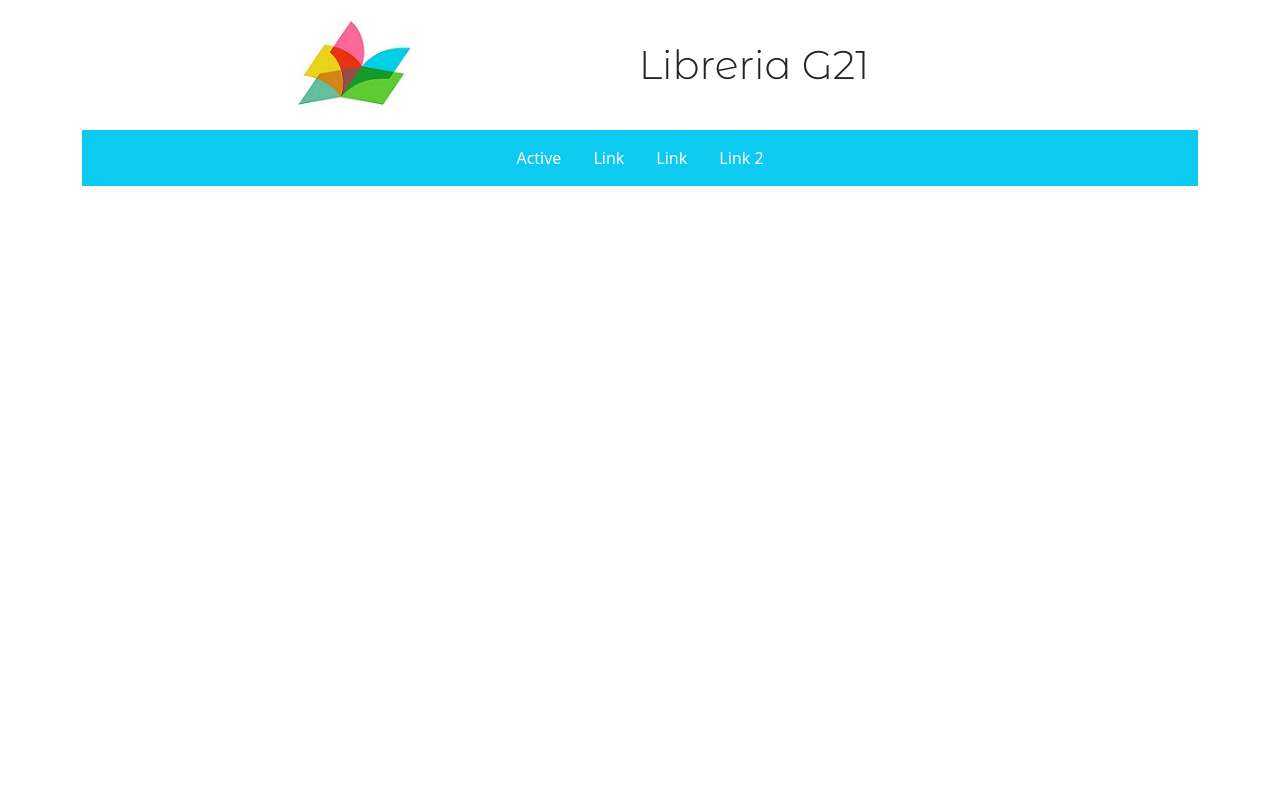
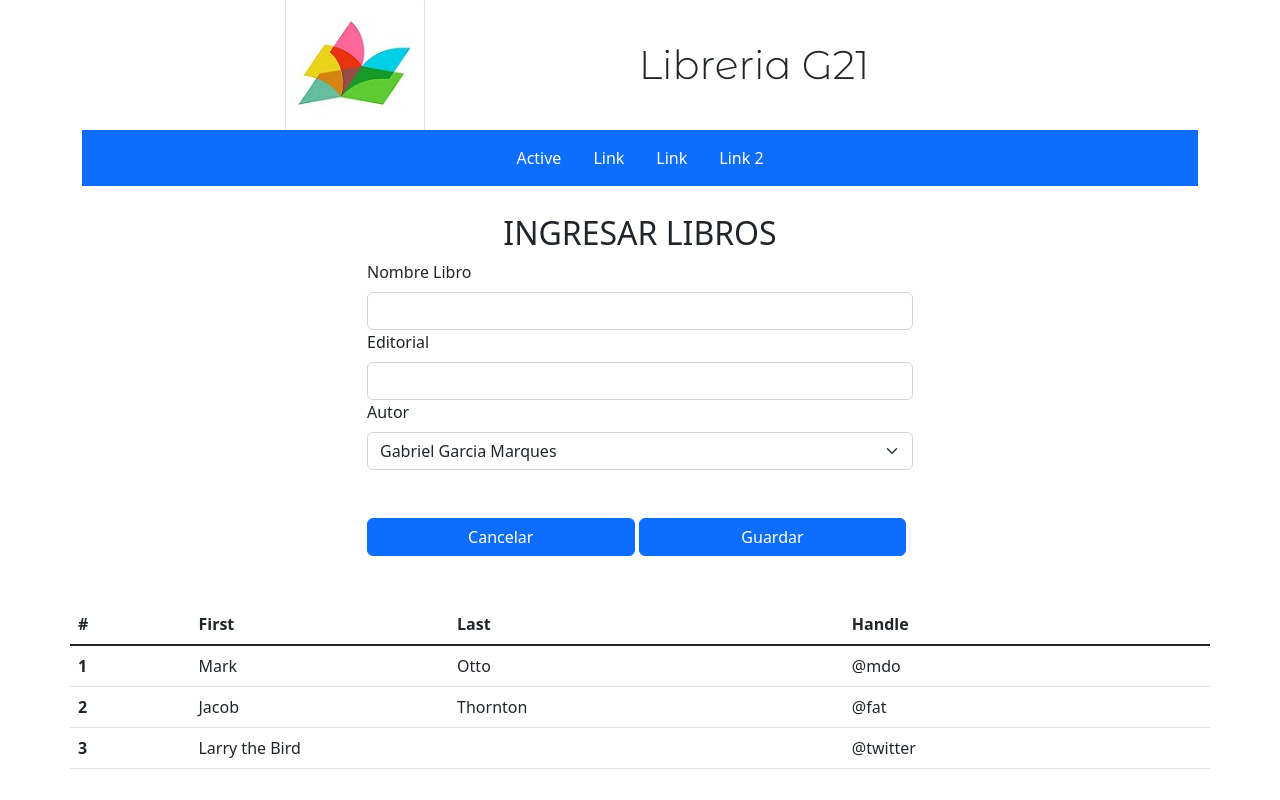
Before and after one commit to josetitoarchila/biblioteca_g21, a plain HTML site: page libros.html in a window 1280 px wide. Drawn offline with nearby package versions, Linux system fonts and the light colour scheme.

Commit message:
bootstrap

```diff
--- a/estilos/libros.css
+++ b/estilos/libros.css
@@ -44,6 +44,32 @@
     color:white;
 }
 
+
+
+
+/*formulario*/
+.caja1_formulario{
+ /*   background-color: cadetblue;*/
+}
+.caja2_formulario{
+    /*background-color:cornflowerblue;*/
+}
+
+.caja3_formulario{
+    /*background-color:lightblue;*/
+}
+
+.estilo_h2{
+    text-align:center;
+}
+
+.boton-formulario{
+    width: 49%;
+}
+
+
+/*fin formulario*/
+
 @media screen and (max-width: 640px)
 {
     .caja_dos h1{
--- a/libros.html
+++ b/libros.html
@@ -20,7 +20,7 @@
             <!--logo-->
             <div class="col-12 col-md-6 caja_uno">
                 <a href="https://www.eltiempo.com/" target="_blank">
-                    <img src="/img/imagen.jpg" />
+                    <img class="img-thumbnail" src="/img/imagen.jpg" />
                 </a>
             </div>
             <!--titulo-->
@@ -29,7 +29,7 @@
             </div>
             <div class="col-12 caja_tres">
 
-                    <nav class="navbar navbar-dark bg-info justify-content-center">
+                    <nav class="navbar navbar-dark bg-primary justify-content-center">
                         <ul class="nav justify-content-center">
                             <li class="nav-item">
                               <a class="nav-link active" aria-current="page" href="#">Active</a>
@@ -45,9 +45,77 @@
                             </li>
                           </ul>
                       </nav>
-
             </div>
         </div>
     </div>
+    <br />
+    <div class="container">
+        <div class="row">
+            <div class="col-12 col-md-2 col-xl-3 caja1_formulario">
+            </div>
+            <div class="col-12 col-md-8 col-xl-6 caja2_formulario">
+              <h2 class="estilo_h2">INGRESAR LIBROS</h2>
+
+              <form id="formulario_libros">
+                  <label class="form-label">Nombre Libro</label>
+                  <input class="form-control" type="text" id="nombre" name="nombre" size=50 />
+
+                  <label class="form-label">Editorial</label>
+                  <input class="form-control" type="text" id="editorial" name="editorial" size=50 />
+
+                  <label class="form-label">Autor</label>
+                  <select class="form-select" name="autor">
+                      <option value="1">Gabriel Garcia Marques</option>
+                      <option value="2">Mario Benedetti</option>
+                      <option value="3">Pablo Neruda</option>
+
+                  </select>
+                  <br /><br />
+                  <input class="btn btn-primary boton-formulario" type="submit" value="Cancelar" />
+                  <input class="btn btn-primary boton-formulario" type="submit" value="Guardar" />
+              </form>
+
+            </div>
+            <div class="col-12 col-md-2 col-xl-3 caja3_formulario">
+            </div>
+
+        </div>
+    </div>
+    <br /><br />
+    <div class="container">
+      <div class="row">
+
+        <table class="table">
+          <thead>
+            <tr>
+              <th scope="col">#</th>
+              <th scope="col">First</th>
+              <th scope="col">Last</th>
+              <th scope="col">Handle</th>
+            </tr>
+          </thead>
+          <tbody class="table-group-divider">
+            <tr>
+              <th scope="row">1</th>
+              <td>Mark</td>
+              <td>Otto</td>
+              <td>@mdo</td>
+            </tr>
+            <tr>
+              <th scope="row">2</th>
+              <td>Jacob</td>
+              <td>Thornton</td>
+              <td>@fat</td>
+            </tr>
+            <tr>
+              <th scope="row">3</th>
+              <td colspan="2">Larry the Bird</td>
+              <td>@twitter</td>
+            </tr>
+          </tbody>
+        </table>
+      </div>
+    </div>
+
 </body>
 </html>
```
Also changed, not shown: index.html (+2 -2 lines).
